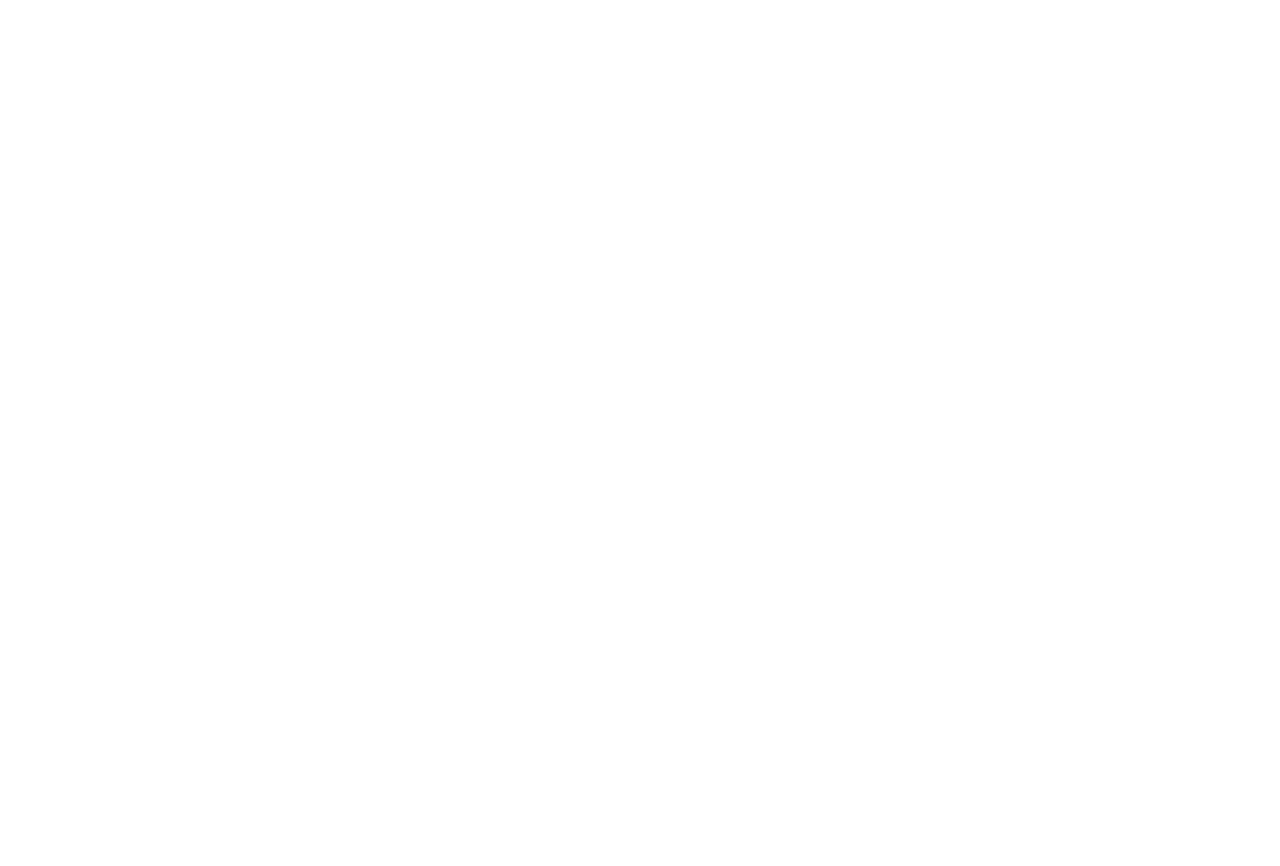
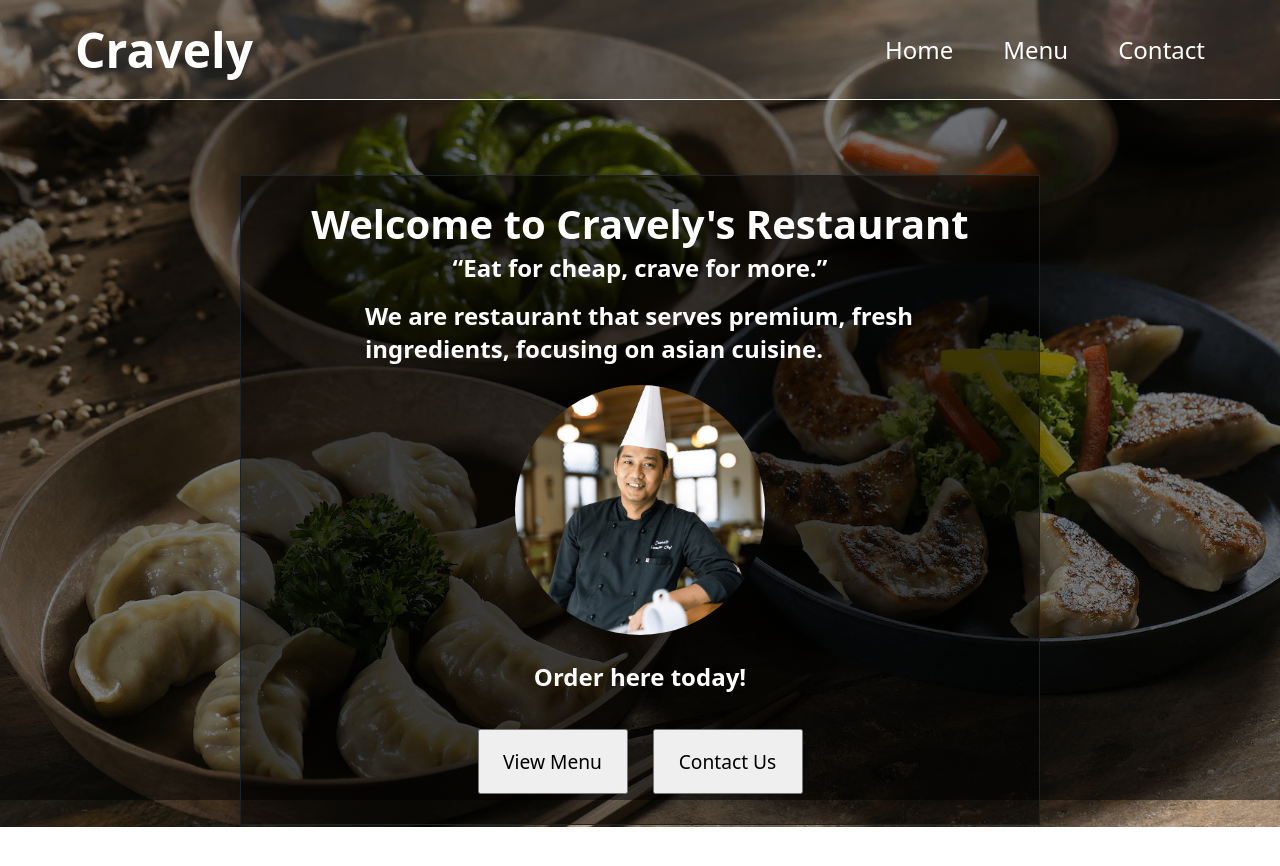
Before and after one commit to cColds/restaurant-page, a website built with webpack: page dist/index.html in a window 1280 px wide. Before the commit the page ends 800 px from the top, so only its background shows below. Built offline with nearby package versions, Linux system fonts and the light colour scheme.

Commit message:
home page

```diff
--- a/package.json
+++ b/package.json
@@ -18,6 +18,8 @@
   "homepage": "https://github.com/cColds/restaurant-page#readme",
   "description": "",
   "devDependencies": {
+    "css-loader": "^6.7.1",
+    "style-loader": "^3.3.1",
     "webpack": "^5.74.0",
     "webpack-cli": "^4.10.0"
   }
--- a/src/index.js
+++ b/src/index.js
@@ -1,3 +1,3 @@
-setTimeout(() => {
-	alert("Hello");
-}, 250);
+import { home } from "./pageLoad.js";
+
+home();
--- /dev/null
+++ b/src/pageLoad.js
@@ -0,0 +1,83 @@
+// pageLoad.js
+import "./styles.css";
+import chef from "./images/chef.png";
+
+const content = document.querySelector("#content");
+
+function header() {
+	const headerContainer = document.createElement("div");
+	const headerTitle = document.createElement("h1");
+	const navigationTabs = document.createElement("div");
+	const homeTab = document.createElement("div");
+	const menuTab = document.createElement("div");
+	const contactTab = document.createElement("div");
+
+	headerContainer.classList.add("header");
+	headerTitle.textContent = "Cravely";
+
+	navigationTabs.classList.add("navigation");
+
+	homeTab.textContent = "Home";
+	menuTab.textContent = "Menu";
+	contactTab.textContent = "Contact";
+
+	navigationTabs.append(homeTab, menuTab, contactTab);
+
+	for (const el of navigationTabs.children) {
+		el.classList.add("navItems");
+	}
+
+	headerContainer.appendChild(headerTitle);
+	headerContainer.appendChild(navigationTabs);
+
+	content.appendChild(headerContainer);
+}
+
+function homeCard() {
+	const cardContainer = document.createElement("div");
+	const card = document.createElement("div");
+	const cardHeading = document.createElement("div");
+	const motto = document.createElement("div");
+	const description = document.createElement("div");
+	const chefImage = document.createElement("img");
+	const buttonContainer = document.createElement("div");
+	const menuButton = document.createElement("button");
+	const contactButton = document.createElement("button");
+	const callToAction = document.createElement("div");
+
+	chefImage.src = chef;
+
+	cardHeading.textContent = "Welcome to Cravely's Restaurant";
+	motto.textContent = "“Eat for cheap, crave for more.”";
+	description.textContent =
+		"We are restaurant that serves premium, fresh ingredients, focusing on asian cuisine.";
+	callToAction.textContent = "Order here today!";
+	menuButton.textContent = "View Menu";
+	contactButton.textContent = "Contact Us";
+
+	cardContainer.classList.add("cardContainer");
+	cardHeading.classList.add("cardHeading");
+	chefImage.classList.add("chefImage");
+	card.classList.add("card");
+	description.classList.add("homeDescription");
+	buttonContainer.classList.add("buttonContainer");
+	menuButton.classList.add("homeButton");
+	contactButton.classList.add("homeButton");
+
+	buttonContainer.append(menuButton, contactButton);
+	card.append(
+		cardHeading,
+		motto,
+		description,
+		chefImage,
+		callToAction,
+		buttonContainer
+	);
+	cardContainer.appendChild(card);
+	content.appendChild(cardContainer);
+}
+function home() {
+	header();
+	homeCard();
+}
+export { home };
--- /dev/null
+++ b/src/styles.css
@@ -0,0 +1,99 @@
+* {
+	margin: 0;
+	padding: 0;
+	box-sizing: border-box;
+	font-family: system-ui, -apple-system, BlinkMacSystemFont, "Segoe UI",
+		Roboto, Oxygen, Ubuntu, Cantarell, "Open Sans", "Helvetica Neue",
+		sans-serif;
+}
+
+body {
+	height: 100vh;
+	width: 100%;
+	position: relative;
+	background-image: url(images/dumpling.png);
+	background-repeat: no-repeat;
+	background-size: cover;
+	background-position: center;
+}
+#content {
+	background-color: rgba(0, 0, 0, 0.5);
+	height: 100vh;
+}
+
+.header {
+	width: 100%;
+	height: 100px;
+	display: flex;
+	justify-content: space-between;
+	align-items: center;
+	color: white;
+	font-size: 1.5rem;
+	padding-left: 75px;
+	padding-right: 75px;
+	border-bottom: 1px solid white;
+	background-color: rgba(255, 255, 255, 0.1);
+}
+
+.navigation {
+	display: flex;
+	gap: 50px;
+}
+
+.navItems {
+	cursor: pointer;
+}
+
+.cardContainer {
+	display: flex;
+	justify-content: center;
+	align-items: center;
+	height: 100%;
+}
+
+.card {
+	display: flex;
+	align-items: center;
+	padding-top: 20px;
+
+	flex-direction: column;
+	width: 800px;
+	height: 650px;
+	background-color: rgba(0, 0, 0, 0.5);
+	border: 1px solid rgb(27, 34, 40);
+	color: white;
+	font-size: 1.5rem;
+	font-weight: bold;
+	flex-wrap: wrap;
+}
+
+.cardHeading {
+	font-size: 2.5rem;
+}
+
+.chefImage {
+	width: 250px;
+	border-radius: 50%;
+	margin-top: 20px;
+	pointer-events: none;
+	margin-bottom: 25px;
+}
+
+.homeButton {
+	width: 150px;
+	height: 65px;
+	font-size: 1.2rem;
+	cursor: pointer;
+}
+
+.buttonContainer {
+	display: flex;
+	gap: 25px;
+	margin-top: auto;
+	margin-bottom: 30px;
+}
+
+.homeDescription {
+	max-width: 550px;
+	margin-top: 15px;
+}
--- a/webpack.config.js
+++ b/webpack.config.js
@@ -1,9 +1,23 @@
 const path = require("path");
 
 module.exports = {
+	mode: "development",
 	entry: "./src/index.js",
 	output: {
 		filename: "main.js",
 		path: path.resolve(__dirname, "dist"),
 	},
+	devtool: "inline-source-map",
+	module: {
+		rules: [
+			{
+				test: /\.css$/i,
+				use: ["style-loader", "css-loader"],
+			},
+			{
+				test: /\.(png|svg|jpg|jpeg|gif)$/i,
+				type: "asset/resource",
+			},
+		],
+	},
 };
```
Also changed, not shown: dist/5d537900c6a41b3e54f0.png (added), dist/9c1f851064b4183cbaaa.png (added), dist/d23cfa0e1be53f7cb558.png (added), dist/index.html, dist/main.js, src/images/chef.png (added), src/images/dumpling.png (added), 2 other files.
